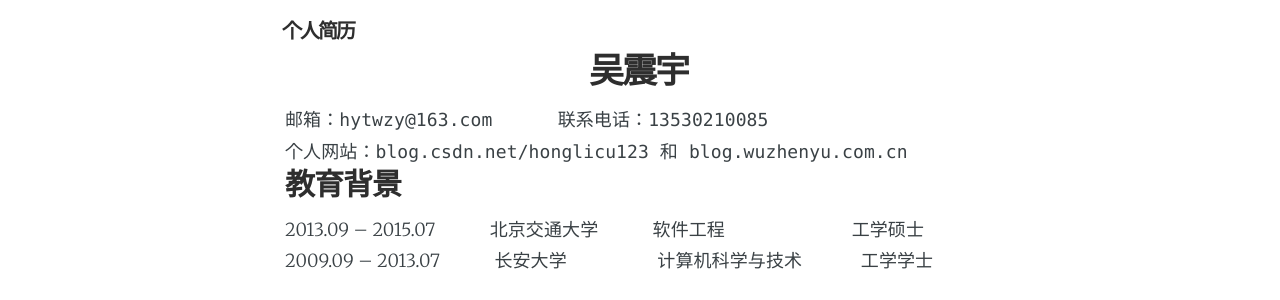
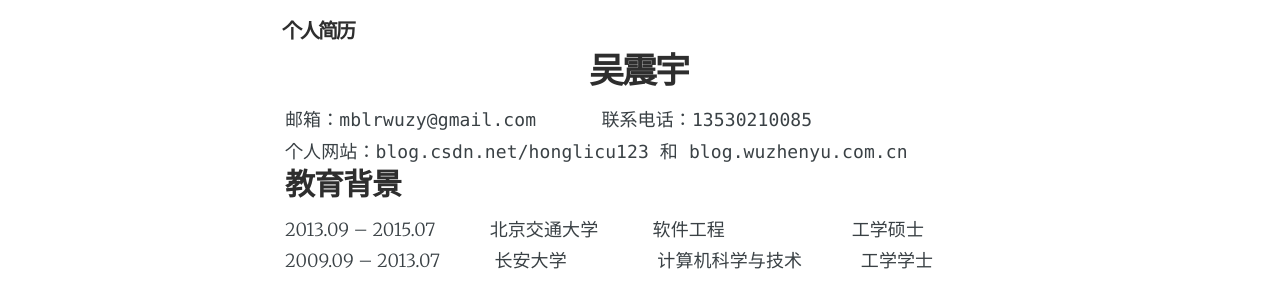
Before and after one commit to small-cat/small-cat.github.io, a Jekyll site: the page built from about.md, in a window 1280 px wide. Shown: the part 129-429 px from the top of the page. Built offline with Jekyll 4.4.1, drawn with Linux system fonts in a browser that asks for light colours; comment, search, counter and statistics services are not loaded.

Commit message:
update mail in about.md

```diff
--- a/about.md
+++ b/about.md
@@ -4,7 +4,7 @@ title: 个人简历
 ---
 
 # <center>吴震宇</center>
-<font face="consolas">邮箱：hytwzy@163.com 　　　联系电话：13530210085 <br>
+<font face="consolas">邮箱：mblrwuzy@gmail.com 　　　联系电话：13530210085 <br>
 个人网站：blog.csdn.net/honglicu123 和 blog.wuzhenyu.com.cn</font>
 
 ## 教育背景
```
